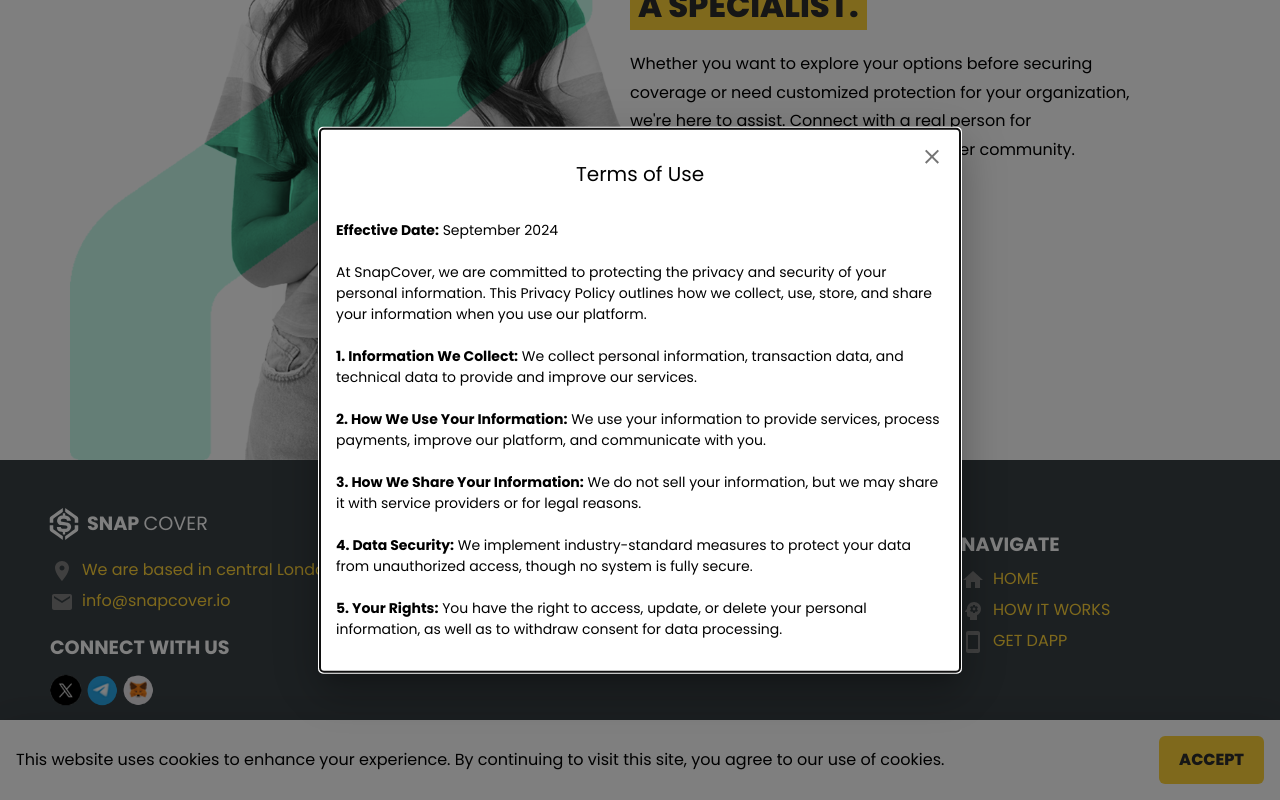
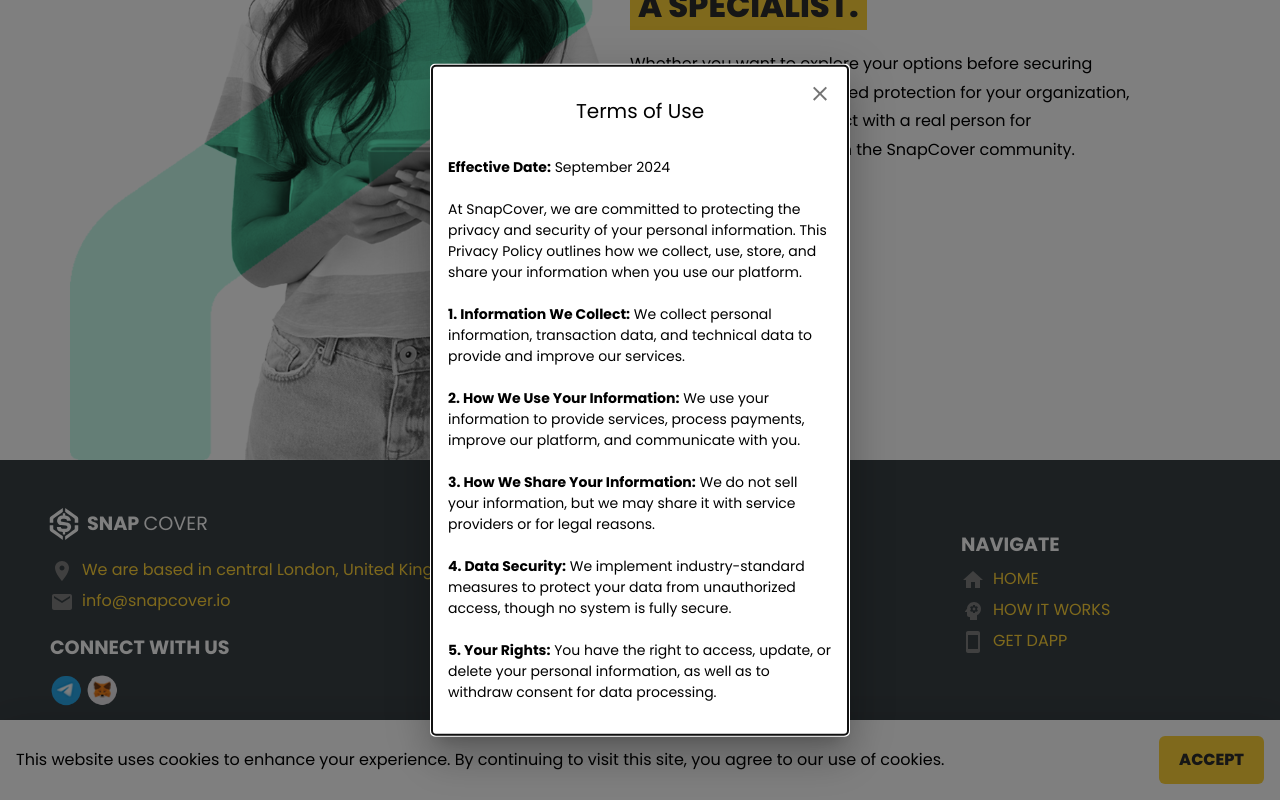
Before and after one commit to Artchibald/snap-cover, a React (Create React App) app in the folder snap-cover-app/: page / in a window 1280 px wide. Both pictures are taken after a click on the element "TERMS". Shown: the part 3014-3814 px from the top of the page. Built offline with nearby package versions, Linux system fonts and the light colour scheme.

Commit message:
pushoing to live

```diff
--- a/snap-cover-app/src/assets/js/banner_top.tsx
+++ b/snap-cover-app/src/assets/js/banner_top.tsx
@@ -16,7 +16,7 @@
                 component="h2"
                 sx={{ fontSize: '16px' }}
             >
-                All our services are currently online, find us on the official Metamask&nbsp;<Link href="https://snaps.metamask.io/?utm_source=metamask&utm_medium=website&utm_campaign=snaps_open_beta_announcement">Snaps</Link>&nbsp;page page now
+                Our Snap Cover App is currently offline, find us very soon on the official Metamask&nbsp;<Link href="https://snaps.metamask.io/?utm_source=metamask&utm_medium=website&utm_campaign=snaps_open_beta_announcement">Snaps</Link>&nbsp;page
             </Typography>
 
         </motion.div>
--- a/snap-cover-app/src/assets/js/footer.tsx
+++ b/snap-cover-app/src/assets/js/footer.tsx
@@ -56,7 +56,7 @@
                         </Typography>
                         <Typography variant="body1">
                             <LocationOnIcon sx={{ marginRight: '8px', color: 'gray', top: '8px', position: "relative" }} />
-                            <Link href="https://maps.google.com/?q=22 George street, W2 5DT, Strand, London, UK" target="_blank">We are based in central London, United Kingdom</Link>
+                            <Link href="https://maps.app.goo.gl/yhL6apa7QHzFGTK49" target="_blank">We are based in central London, United Kingdom</Link>
                         </Typography>
                         <Typography variant="body1">
                             <EmailIcon sx={{ marginRight: '8px', color: 'gray', top: '8px', position: "relative" }} />
@@ -65,9 +65,9 @@
                         <Typography variant="h6" component="h6" className={styles.connect}>
                             CONNECT WITH US
                         </Typography>
-                        <Link href="https://x.com/red_pulse_china?lang=en" target="_blank">
+                        {/* <Link href="https://x.com/red_pulse_china?lang=en" target="_blank">
                             <img src={Twitter} alt="Twitter Logo" className={styles.socialIcon} />
-                        </Link>
+                        </Link> */}
                         <Link href="https://t.me/snapcover" target="_blank">
                             <img src={Telegram} alt="Telegram Logo" className={styles.socialIcon} />
                         </Link>
@@ -105,7 +105,7 @@
                                 </Typography>
                                 <Typography variant="body1">
                                     <HomeIcon sx={{ marginRight: '8px', color: 'gray', top: '8px', position: 'relative' }} />
-                                    <Link href="/" target="_blank">HOME</Link>
+                                    <Link href="/" >HOME</Link>
                                 </Typography>
                                 <Typography variant="body1">
                                     <PsychologyIcon sx={{ marginRight: '8px', color: 'gray', top: '8px', position: 'relative' }} />
--- a/snap-cover-app/src/assets/js/modal_policy.tsx
+++ b/snap-cover-app/src/assets/js/modal_policy.tsx
@@ -45,10 +45,11 @@
                     boxShadow: 24,
                     p: 2,
                     borderRadius: 1,
-                    maxWidth: '90%',
+                    maxWidth: '30%',
                     maxHeight: '90vh',
                     overflowY: 'auto', // Enable vertical scrolling
                     textAlign: 'center',
+
                     '@media (max-width:600px)': {
                         p: 1,
                         minWidth: '90%',
```
